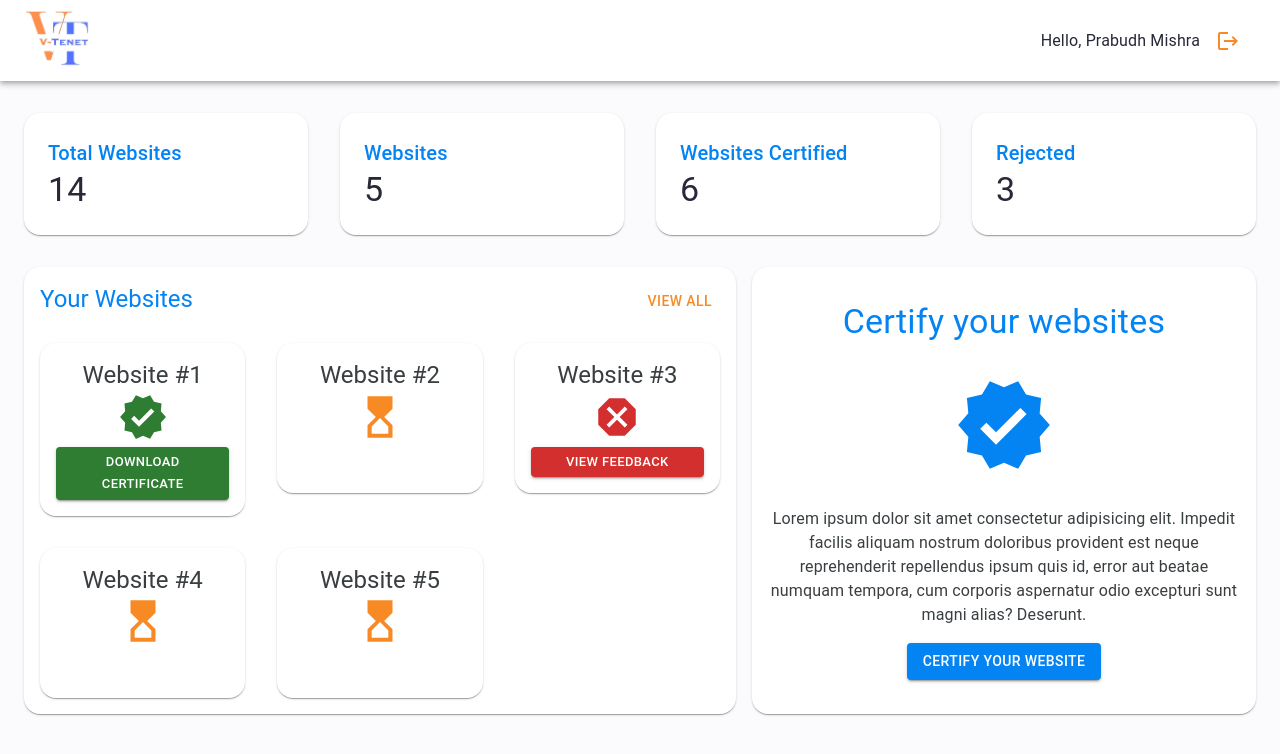
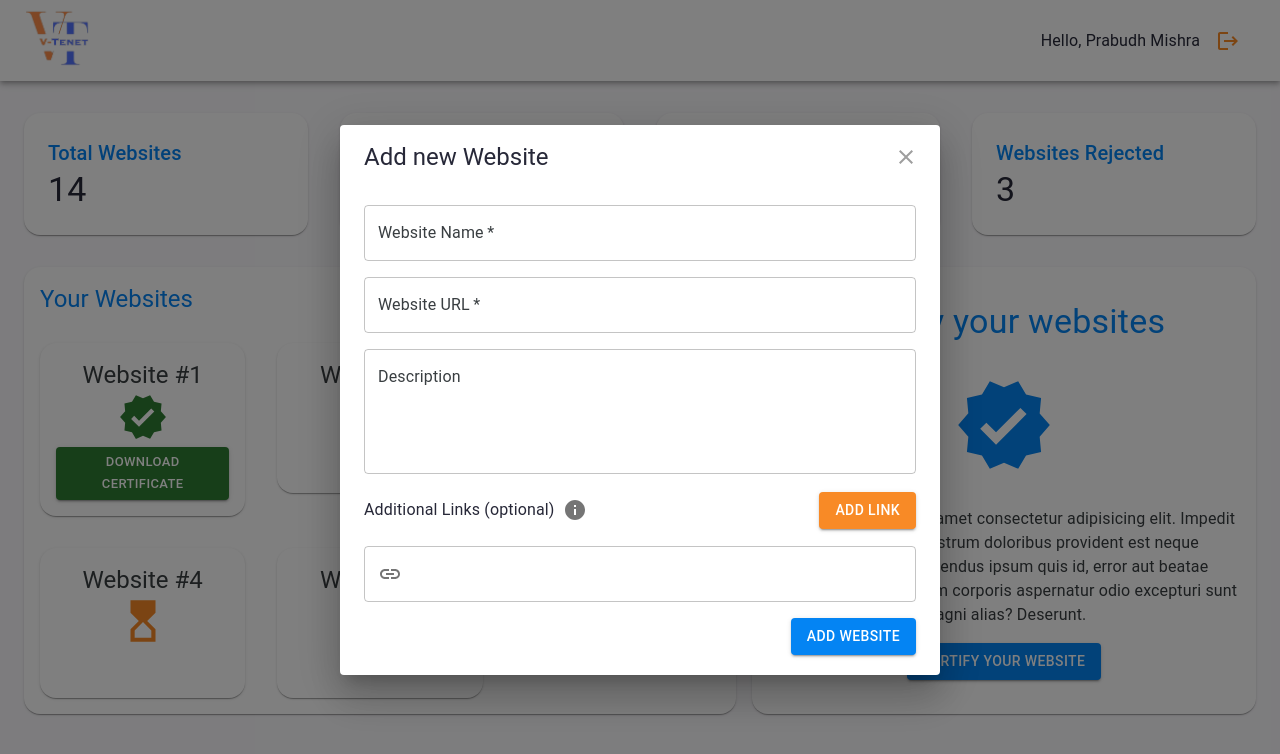
Before and after one commit to AjayDhami/planspiel-dark-pattern-detection, a React (Create React App) app in the folder frontend/: page /client/dashboard in a window 1280 px wide. Both pictures are taken after a click on the button "CERTIFY YOUR WEBSITE". Shown: the top 754 px of the page. Built offline with nearby package versions, Linux system fonts and the light colour scheme.

Commit message:
VT-35: Implemented the website onboarding form on the modal

```diff
--- a/frontend/src/components/client/WebsiteOnboardingForm.tsx
+++ b/frontend/src/components/client/WebsiteOnboardingForm.tsx
@@ -1,17 +1,62 @@
-import { Button, Dialog, DialogTitle, IconButton } from "@mui/material";
-import { Close as CloseIcon } from "@mui/icons-material";
+import {
+  Button,
+  Dialog,
+  DialogContent,
+  DialogTitle,
+  Grid,
+  IconButton,
+  InputAdornment,
+  Stack,
+  TextField,
+  Tooltip,
+  Typography,
+} from "@mui/material";
+import {
+  Close as CloseIcon,
+  Delete as DeleteIcon,
+  Info as InfoIcon,
+  Link as LinkIcon,
+} from "@mui/icons-material";
+import { Formik, FieldArray, Field, Form, ErrorMessage } from "formik";
+import * as Yup from "yup";
 
-const WebsiteOnboardingForm = ({ open, onClose }: any) => {
+type WebsiteDetails = {
+  websiteName: string;
+  baseUrl: string;
+  description: string;
+  additionalUrls: string[];
+};
+
+const validationSchema = Yup.object().shape({
+  websiteName: Yup.string().required("This field is required"),
+  baseUrl: Yup.string().required("This field is required").url("Invalid URL"),
+  description: Yup.string(),
+  additionalUrls: Yup.array().of(Yup.string().url("Invalid URL")),
+});
+
+const initialValues: WebsiteDetails = {
+  websiteName: "",
+  baseUrl: "",
+  description: "",
+  additionalUrls: [""],
+};
+
+const WebsiteOnboardingForm = ({ open, onClose, fullScreen = false }: any) => {
+  const handleSubmit = (values: WebsiteDetails, { resetForm }: any) => {
+    console.log(values);
+    resetForm();
+  };
+
   return (
     <Dialog
-      //   fullScreen={fullScreen}
+      fullScreen={fullScreen}
       open={open}
       fullWidth
       aria-labelledby="website-onboarding"
       onClose={onClose}
     >
       <DialogTitle>
-        Add new Website{" "}
+        <Typography variant="h5">Add new Website</Typography>
         <IconButton
           aria-label="close"
           onClick={onClose}
@@ -21,11 +66,138 @@ const WebsiteOnboardingForm = ({ open, onClose }: any) => {
             top: 12,
             color: (theme) => theme.palette.grey[500],
           }}
-          //   disabled={isFormLoading}
         >
           <CloseIcon />
         </IconButton>
       </DialogTitle>
+      <DialogContent>
+        <Formik
+          initialValues={initialValues}
+          validationSchema={validationSchema}
+          onSubmit={handleSubmit}
+        >
+          {({ values, errors }) => (
+            <Form noValidate>
+              <Grid container spacing={2} sx={{ mt: 0 }}>
+                <Grid item xs={12}>
+                  <Field
+                    as={TextField}
+                    label="Website Name"
+                    name="websiteName"
+                    fullWidth
+                    required
+                  />
+                  <ErrorMessage
+                    name="websiteName"
+                    component="div"
+                    className="form-error"
+                  />
+                </Grid>
+                <Grid item xs={12}>
+                  <Field
+                    as={TextField}
+                    label="Website URL"
+                    name="baseUrl"
+                    fullWidth
+                    required
+                  />
+                  <ErrorMessage
+                    name="baseUrl"
+                    component="div"
+                    className="form-error"
+                  />
+                </Grid>
+                <Grid item xs={12}>
+                  <Field
+                    as={TextField}
+                    label="Description"
+                    name="description"
+                    fullWidth
+                    multiline
+                    rows={4}
+                  />
+                </Grid>
+                <Grid item xs={12}>
+                  <FieldArray name="additionalUrls">
+                    {({ push, remove }) => (
+                      <>
+                        <Stack
+                          direction="row"
+                          spacing={2}
+                          justifyContent="space-between"
+                          alignItems="center"
+                          sx={{ mb: 2 }}
+                        >
+                          <Stack direction="row" alignItems="center">
+                            <Typography variant="body1" component="span">
+                              Additional Links (optional)
+                            </Typography>
+                            <Tooltip
+                              title="Add a few specific links of the website which you want to be checked with priority"
+                              arrow
+                            >
+                              <IconButton>
+                                <InfoIcon />
+                              </IconButton>
+                            </Tooltip>
+                          </Stack>
+                          <Button
+                            type="button"
+                            variant="contained"
+                            color="secondary"
+                            style={{ color: "#fff" }}
+                            onClick={() => push("")}
+                          >
+                            Add Link
+                          </Button>
+                        </Stack>
+
+                        <Stack direction="column" spacing={1}>
+                          {values.additionalUrls.map((url, index) => (
+                            <Stack direction="row" spacing={2} key={index}>
+                              <Field
+                                as={TextField}
+                                id={`additionalUrls.${index}`}
+                                name={`additionalUrls.${index}`}
+                                fullWidth
+                                InputProps={{
+                                  startAdornment: (
+                                    <InputAdornment position="start">
+                                      <LinkIcon />
+                                    </InputAdornment>
+                                  ),
+                                }}
+                              />
+                              <ErrorMessage
+                                name={`additionalUrls.${index}`}
+                                component="div"
+                                className="form-error"
+                              />
+                              {values.additionalUrls.length > 1 && (
+                                <IconButton
+                                  type="button"
+                                  onClick={() => remove(index)}
+                                >
+                                  <DeleteIcon />
+                                </IconButton>
+                              )}
+                            </Stack>
+                          ))}
+                        </Stack>
+                      </>
+                    )}
+                  </FieldArray>
+                </Grid>
+                <Grid item xs={12} display="flex" justifyContent="end">
+                  <Button type="submit" variant="contained">
+                    Add Website
+                  </Button>
+                </Grid>
+              </Grid>
+            </Form>
+          )}
+        </Formik>
+      </DialogContent>
     </Dialog>
   );
 };
--- a/frontend/src/pages/client/DashboardPage.tsx
+++ b/frontend/src/pages/client/DashboardPage.tsx
@@ -13,6 +13,8 @@ import {
 import { Verified as VerifiedIcon } from "@mui/icons-material";
 import WebsiteCard from "../../components/WebsiteCard";
 import { websiteDataList } from "../../data";
+import { useState } from "react";
+import WebsiteOnboardingForm from "../../components/client/WebsiteOnboardingForm";
 
 const CustomPaper = styled(Paper)(({ theme }) => ({
   ...theme.typography.body2,
@@ -25,6 +27,8 @@ const CustomPaper = styled(Paper)(({ theme }) => ({
 const DashboardPage = () => {
   const theme = useTheme();
   const isMobile = useMediaQuery(theme.breakpoints.down("sm"));
+
+  const [onboardingForm, setOnboardingForm] = useState<boolean>(false);
 
   return (
     <>
@@ -45,7 +49,7 @@ const DashboardPage = () => {
           <Card sx={{ borderRadius: 4 }}>
             <CardContent sx={{ p: 3 }}>
               <Typography color="primary" variant="h6">
-                Websites
+                Certification In Progress
               </Typography>
               <Typography color="textPrimary" variant="h4">
                 5
@@ -69,7 +73,7 @@ const DashboardPage = () => {
           <Card sx={{ borderRadius: 4 }}>
             <CardContent sx={{ p: 3 }}>
               <Typography color="primary" variant="h6">
-                Rejected
+                Websites Rejected
               </Typography>
               <Typography color="textPrimary" variant="h4">
                 3
@@ -132,12 +136,22 @@ const DashboardPage = () => {
               tempora, cum corporis aspernatur odio excepturi sunt magni alias?
               Deserunt.
             </Typography>
-            <Button variant="contained" color="primary">
+            <Button
+              variant="contained"
+              color="primary"
+              onClick={() => setOnboardingForm(true)}
+            >
               Certify your website
             </Button>
           </CustomPaper>
         </Grid>
       </Grid>
+
+      <WebsiteOnboardingForm
+        fullScreen={isMobile}
+        open={onboardingForm}
+        onClose={() => setOnboardingForm(false)}
+      />
     </>
   );
 };
```
